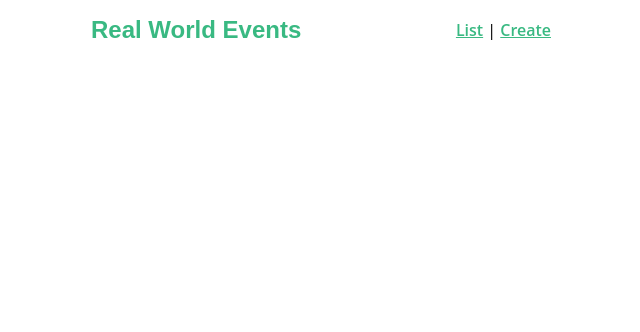
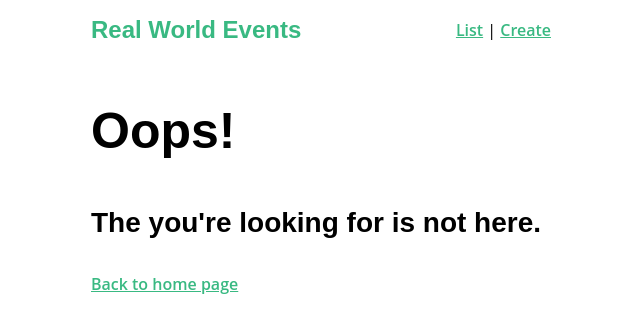
Before and after one commit to dinhthanhtai/learn-vue, a Vue app: page /404 in a window 1280 px wide. Shown: the top 332 px of the page, without its empty margins (319-959 px from the left). Built offline with nearby package versions, Linux system fonts and the light colour scheme.

Commit message:
Error handling

```diff
--- a/src/router/index.js
+++ b/src/router/index.js
@@ -6,6 +6,8 @@ import EventCreate from "../views/EventCreate.vue";
 import User from "../views/User.vue";
 import NProgress from "nprogress";
 import store from "@/store";
+import NotFound from '../views/NotFound.vue';
+import NetworkIssue from '../views/NetworkIssue.vue'
 
 Vue.use(VueRouter);
 
@@ -36,6 +38,12 @@ const routes = [
       store.dispatch('event/fetchEvent', routeTo.params.id).then((event) => {
         routeTo.params.event = event;
         next();
+      }).catch((error) => {
+        if (error.response && error.response.status == 404) {
+          next({ name: '404', params: { resource: 'event' } })
+        } else {
+          next({ name: 'network-issue' })
+        }
       })
     }
   },
@@ -45,6 +53,21 @@ const routes = [
     component: User,
     props: true,
   },
+  {
+    path: '/404',
+    name: '404',
+    component: NotFound,
+    props: true,
+  },
+  {
+    path: '/network-issue',
+    name: 'network-issue',
+    component: NetworkIssue
+  },
+  {
+    path: '*',
+    redirect: { name: '404', params: { resource: 'page' } }
+  }
 ];
 
 const router = new VueRouter({
--- a/src/services/EventService.js
+++ b/src/services/EventService.js
@@ -7,7 +7,8 @@ const apiClient = axios.create({
   headers: {
     Accept: 'application/json',
     'Content-Type': 'application/json'
-  }
+  },
+  timeout: 10000
 })
 
 apiClient.interceptors.request.use(config => {
--- a/src/store/modules/event.js
+++ b/src/store/modules/event.js
@@ -67,7 +67,7 @@ export const actions = {
       onAddNotification(EventType.error, message, dispatch)
     })
   },
-  fetchEvent({ commit, getters, dispatch }, id) {
+  fetchEvent({ commit, getters }, id) {
     const event = getters.getEvent(id);
     if (event) {
       commit('SET_EVENT', event);
@@ -81,8 +81,9 @@ export const actions = {
           return response.data
         })
         .catch(error => {
-          const message = 'There was a problem fetching events: ' + error.message;
-          onAddNotification(EventType.error, message, dispatch)
+          throw error;
+          // const message = 'There was a problem fetching events: ' + error.message;
+          // onAddNotification(EventType.error, message, dispatch)
         })
     }
   }
--- /dev/null
+++ b/src/views/NetworkIssue.vue
@@ -0,0 +1,7 @@
+<template>
+  <div>
+    <h1> Uh-Oh! </h1>
+    <h3> It looks like you're experiencing some network issues </h3>
+    <router-link :to="{name: 'event-list'}"> Go back to the home page </router-link>
+  </div>
+</template>
--- /dev/null
+++ b/src/views/NotFound.vue
@@ -0,0 +1,18 @@
+<template>
+  <div>
+    <h1> Oops! </h1>
+    <h3> The you're looking for is not here. </h3>
+    <router-link :to="{name: 'event-list'}"> Back to home page  </router-link>
+  </div>
+</template>
+
+<script>
+export default {
+  props: {
+    resource: {
+      type: String,
+      required: true
+    }
+  }
+}
+</script>
```
